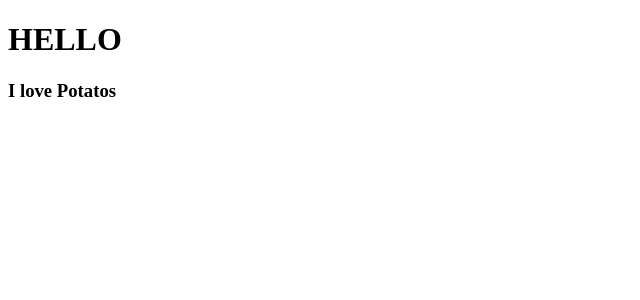
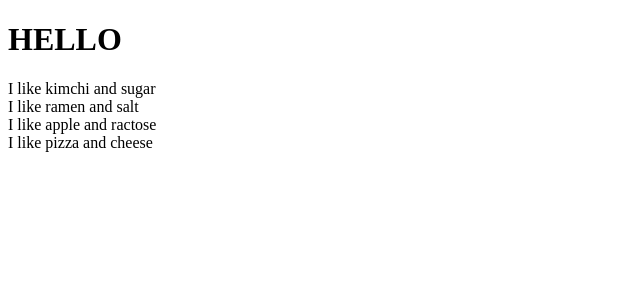
Before and after one commit to studiocliq/movie_app, a React (Create React App) app: page / in a window 1280 px wide. Shown: the top 300 px of the page, without its empty margins (0-640 px from the left). Built offline with nearby package versions, Linux system fonts and the light colour scheme.

Commit message:
2.1 Reusable Components with JSX + Props

```diff
--- a/src/App.js
+++ b/src/App.js
@@ -1,11 +1,19 @@
 import React from 'react';
-import Potato from './Potato';
+
+function Food({ favorite, second }) {
+  return <div>I like { favorite } and  { second }</div>
+}
+
 
 function App() {
   return (
   <div>
     <h1>HELLO</h1>
-    <Potato />
+
+    <Food favorite="kimchi" second = "sugar"/>
+    <Food favorite="ramen" second = "salt"/>
+    <Food favorite="apple" second = "ractose"/>
+    <Food favorite="pizza" second = "cheese"/>
   </div>);
 }
 
--- a/src/Potato.js
+++ /dev/null
@@ -1,7 +0,0 @@
-import React from 'react';
-
-function Potato() {
-    return <div><h3>I love Potatos</h3></div>
-}
-
-export default Potato;
```
